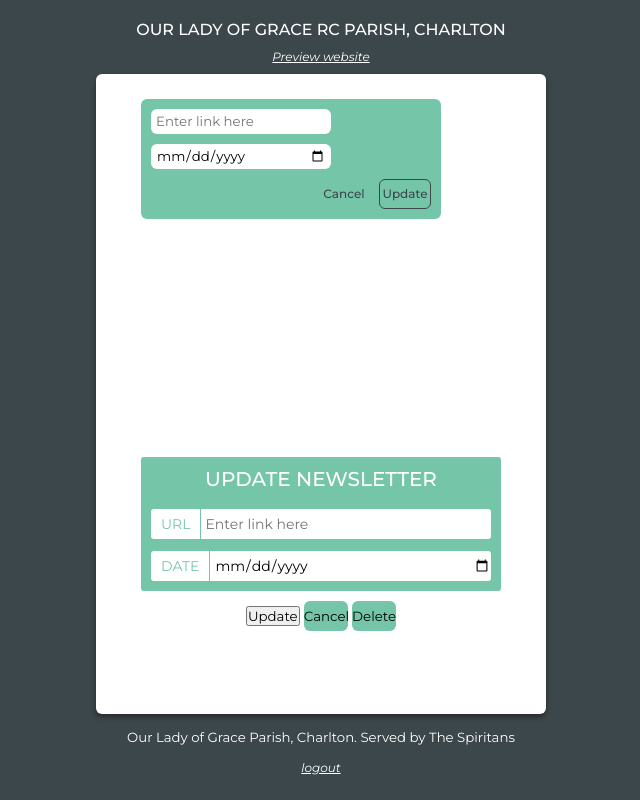
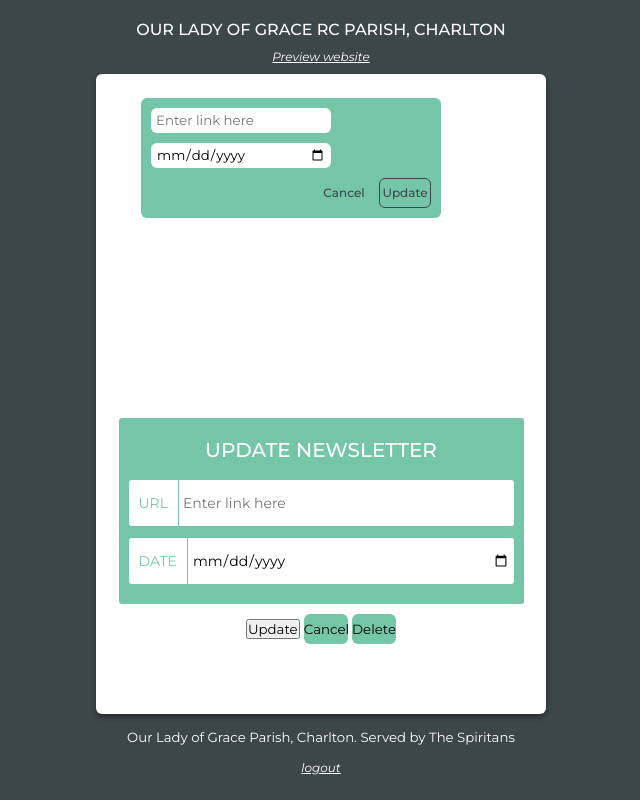
Before and after one commit to isondetech/olog-newsletter-app, a Flask app: template templates/update.html in a window 1280 px wide. Shown: the whole page, without its empty margins (319-959 px from the left). Run offline with Flask 3, Linux system fonts and the light colour scheme; the template is opened without the code that fills it, so the values that code supplies are empty.

Commit message:
Increase height of update inputs

```diff
--- a/static/css/update-card.css
+++ b/static/css/update-card.css
@@ -7,9 +7,9 @@
 
 .update-card-content{
     background-color: #75C6A9;
-    width: 80%;
+    width: 90%;
     border-radius: 3px;
-    padding: 10px;
+    padding: 20px 10px 20px 10px;
     display: flex;
     flex-direction: column;
     gap: 18px;
@@ -39,7 +39,7 @@
     border-right: 1px solid #75C6A9;
     border-bottom-left-radius: 3px;
     border-top-left-radius: 3px;
-    height: 30px;
+    height: 46px;
     display: flex;
     flex-direction: column;
     justify-content: center;
@@ -53,4 +53,5 @@
     border-bottom-right-radius: 3px;
     width: 100%;
     padding-left: 4px;
+    padding-right: 4px;
 }
```
